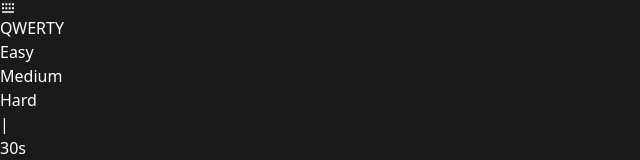
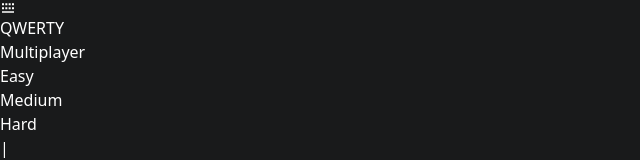
Before and after one commit to DivyaKumarBaid/QWERTY, a React (Vite) app: page / in a window 1280 px wide. Shown: the top 160 px of the page, without its empty margins (0-640 px from the left). Built offline with nearby package versions, Linux system fonts and the light colour scheme; no server answers; a web font is replaced by a local one.

Commit message:
added user name modal and multiplayer thing

```diff
--- a/src/components/Nav.jsx
+++ b/src/components/Nav.jsx
@@ -30,7 +30,7 @@ const Nav = () => {
                 <RiKeyboardLine className='!text-[var(--theme-font-color)]' />
                 <span className='!text-[var(--theme-font-color)]'>QWERTY</span>
             </div>
-            {(playerContext.user.user_name != null && playerContext.user.uid != null) &&
+
             <div className='flex items-center gap-16'>
                 {currentPathname == '/' ?
                     <a href={'/multiplayer'}>
@@ -45,14 +45,16 @@ const Nav = () => {
                         </div>
                     </a>
                 }
+                {(playerContext.user.user_name != null && playerContext.user.uid != null) &&
                     <div className='flex items-center gap-4'>
                         <div className='text-md text-[var(--theme-font-color)] font-bold tracking-widest'>{playerContext.user.user_name}</div>
                         <img
                             src={`https://api.dicebear.com/6.x/adventurer/svg?seed=${playerContext.user.uid}&backgroundColor=b6e3f4&flip=true`} alt="" className='w-[3vw] rounded-[50%] cursor-pointer shadow'
                         />
                     </div>
+                }
             </div>
-            }
+
         </div>
     )
 }
```
Lines whose indentation alone changed are shown as unchanged.
